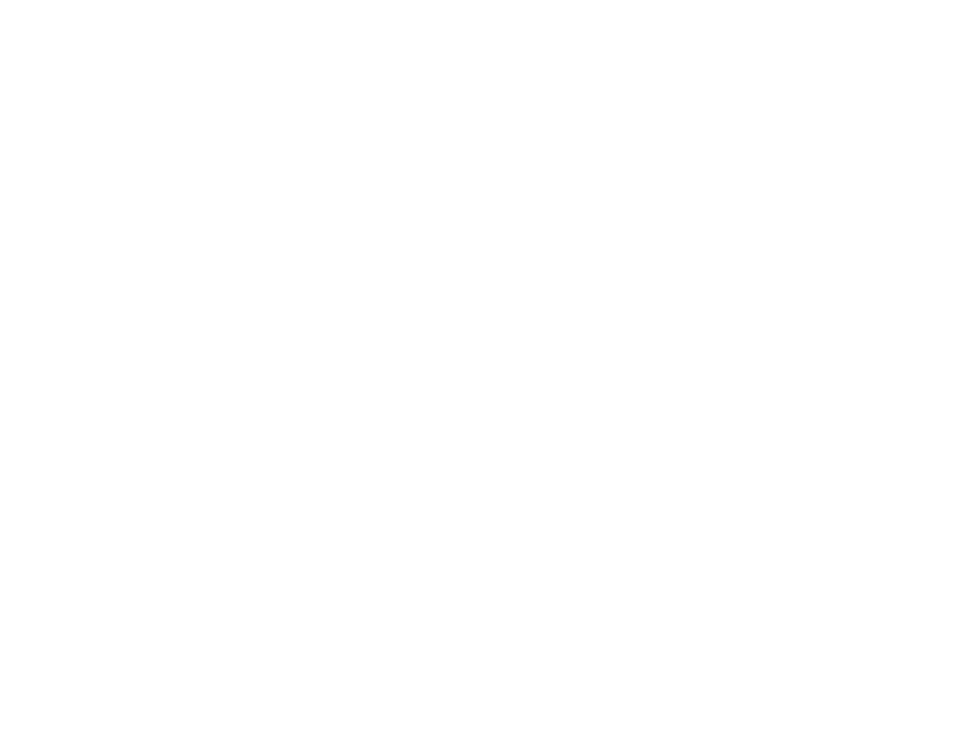
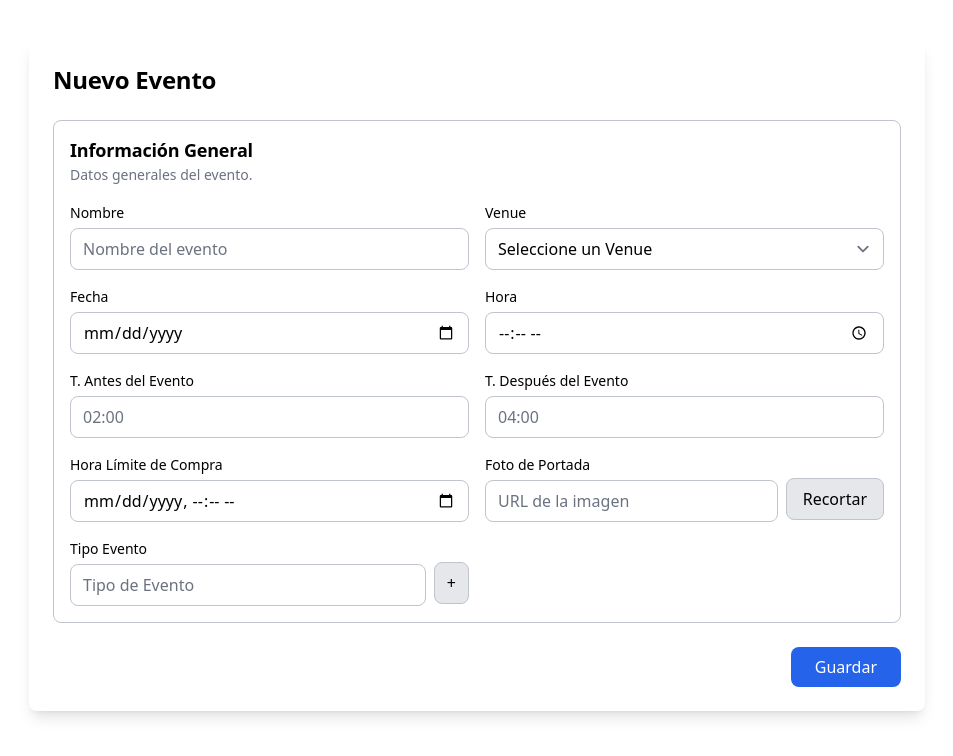
Before and after one commit to seekerparkingdev/backoffice-frontend, a React (Vite) app: page /eventos/new in a window 1280 px wide. Before the commit this address had no page. Shown: the top 756 px of the page, without its empty margins (163-1116 px from the left). Built offline with nearby package versions, Linux system fonts and the light colour scheme.

Commit message:
Listar eventos

```diff
--- a/src/App.jsx
+++ b/src/App.jsx
@@ -6,6 +6,8 @@
 import Eventos from "./views/eventos/Eventos";
 import {ViewVenues} from "./views/venues/ViewVenues";
 import {ViewVenueCrud} from "./views/venues/ViewVenueCrud";
+import {ViewEventosNew} from "./views/eventos/ViewEventosNew";
+
 
 function App() {
   return (
@@ -13,6 +15,7 @@
       <Route path="/venues" element={<ViewVenues />} />
       <Route path="/venues/:id/:view?" element={<ViewVenueCrud />} />
       <Route path="/eventos" element={<Eventos />} />
+      <Route path="/eventos/new" element={< ViewEventosNew/>} />
     </Routes>
   );
 }
--- /dev/null
+++ b/src/components/eventos/EventoNewForm.jsx
@@ -0,0 +1,149 @@
+const EventoNewForm = () => {
+  return (
+    <div className="max-w-4xl mx-auto mt-10 p-6   rounded-lg shadow-lg">
+      <h1 className="text-2xl font-bold mb-6">Nuevo Evento</h1>
+
+      <div className="border border-gray-300 rounded-lg p-4">
+        <h2 className="text-lg font-semibold">Información General</h2>
+        <p className="text-sm text-gray-500 mb-4">
+          Datos generales del evento.
+        </p>
+
+        <form className="grid grid-cols-1 md:grid-cols-2 gap-4">
+
+          <div className="flex flex-col">
+            <label htmlFor="nombre" className="text-sm font-medium">
+              Nombre
+            </label>
+            <input
+              type="text"
+              id="nombre"
+              className="mt-1 px-3 py-2 border border-gray-300 rounded-lg focus:outline-none focus:ring-2 focus:ring-blue-600"
+              placeholder="Nombre del evento"
+            />
+          </div>
+
+
+          <div className="flex flex-col">
+            <label htmlFor="venue" className="text-sm font-medium">
+              Venue
+            </label>
+            <select
+              id="venue"
+              className="mt-1 px-3 py-2 border border-gray-300 rounded-lg focus:outline-none focus:ring-2 focus:ring-blue-600"
+            >
+              <option value="">Seleccione un Venue</option>
+              <option value="1">Venue 1</option>
+              <option value="2">Venue 2</option>
+            </select>
+          </div>
+
+
+          <div className="flex flex-col">
+            <label htmlFor="fecha" className="text-sm font-medium">
+              Fecha
+            </label>
+            <input
+              type="date"
+              id="fecha"
+              className="mt-1 px-3 py-2 border border-gray-300 rounded-lg focus:outline-none focus:ring-2 focus:ring-blue-600"
+            />
+          </div>
+
+          <div className="flex flex-col">
+            <label htmlFor="hora" className="text-sm font-medium">
+              Hora
+            </label>
+            <input
+              type="time"
+              id="hora"
+              className="mt-1 px-3 py-2 border border-gray-300 rounded-lg focus:outline-none focus:ring-2 focus:ring-blue-600"
+            />
+          </div>
+
+
+          <div className="flex flex-col">
+            <label htmlFor="tiempoAntes" className="text-sm font-medium">
+              T. Antes del Evento
+            </label>
+            <input
+              type="text"
+              id="tiempoAntes"
+              placeholder="02:00"
+              className="mt-1 px-3 py-2 border border-gray-300 rounded-lg focus:outline-none focus:ring-2 focus:ring-blue-600"
+            />
+          </div>
+
+
+          <div className="flex flex-col">
+            <label htmlFor="tiempoDespues" className="text-sm font-medium">
+              T. Después del Evento
+            </label>
+            <input
+              type="text"
+              id="tiempoDespues"
+              placeholder="04:00"
+              className="mt-1 px-3 py-2 border border-gray-300 rounded-lg focus:outline-none focus:ring-2 focus:ring-blue-600"
+            />
+          </div>
+
+
+          <div className="flex flex-col">
+            <label htmlFor="horaLimite" className="text-sm font-medium">
+              Hora Límite de Compra
+            </label>
+            <input
+              type="datetime-local"
+              id="horaLimite"
+              className="mt-1 px-3 py-2 border border-gray-300 rounded-lg focus:outline-none focus:ring-2 focus:ring-blue-600"
+            />
+          </div>
+
+
+          <div className="flex flex-col">
+            <label htmlFor="fotoPortada" className="text-sm font-medium">
+              Foto de Portada
+            </label>
+            <div className="flex items-center gap-2">
+              <input
+                type="text"
+                id="fotoPortada"
+                className="mt-1 flex-1 px-3 py-2 border border-gray-300 rounded-lg focus:outline-none focus:ring-2 focus:ring-blue-600"
+                placeholder="URL de la imagen"
+              />
+              <button className="px-4 py-2 bg-gray-200 border border-gray-300 rounded-lg hover:bg-gray-300">
+                Recortar
+              </button>
+            </div>
+          </div>
+
+          <div className="flex flex-col">
+            <label htmlFor="tipoEvento" className="text-sm font-medium">
+              Tipo Evento
+            </label>
+            <div className="flex items-center gap-2">
+              <input
+                type="text"
+                id="tipoEvento"
+                className="mt-1 flex-1 px-3 py-2 border border-gray-300 rounded-lg focus:outline-none focus:ring-2 focus:ring-blue-600"
+                placeholder="Tipo de Evento"
+              />
+              <button className="px-3 py-2 bg-gray-200 border border-gray-300 rounded-lg hover:bg-gray-300">
+                +
+              </button>
+            </div>
+          </div>
+        </form>
+      </div>
+
+      {/* Botón Guardar */}
+      <div className="flex justify-end mt-6">
+        <button className="px-6 py-2 bg-blue-600 text-white rounded-lg hover:bg-blue-700">
+          Guardar
+        </button>
+      </div>
+    </div>
+  );
+};
+
+export { EventoNewForm };
--- a/src/components/eventos/grilla/ConfigColumns.jsx
+++ b/src/components/eventos/grilla/ConfigColumns.jsx
@@ -1,4 +1,9 @@
- const ConfigColumns = [
+import { MdEmail } from "react-icons/md";
+import { TiDelete } from "react-icons/ti";
+import { AiOutlineCheck } from "react-icons/ai";
+import { RiSurveyLine } from "react-icons/ri";
+
+const ConfigColumns = [
   {
     name: "Resumen",
     selector: (row) => row.resumen,
@@ -21,8 +26,42 @@
   },
   {
     name: "Acciones",
-    cell: () => <button>Editar</button>,
+    cell: (row) => (
+      <div className="flex items-center gap-2">
+        {/* Botón Email */}
+        <button
+          onClick={() => console.log("Enviar email a:", row)}
+          className="text-blue-500 hover:text-blue-700"
+        >
+          <MdEmail size={20} />
+        </button>
+
+        {/* Botón Tilde */}
+        <button
+          onClick={() => console.log("Marcar como completado:", row)}
+          className="text-green-500 hover:text-green-700"
+        >
+          <AiOutlineCheck size={20} />
+        </button>
+
+        {/* Botón Encuesta */}
+        <button
+          onClick={() => console.log("Abrir encuesta para:", row)}
+          className="text-yellow-500 hover:text-yellow-700"
+        >
+          <RiSurveyLine size={20} />
+        </button>
+
+        {/* Botón Eliminar */}
+        <button
+          onClick={() => console.log("Eliminar registro:", row)}
+          className="text-red-500 hover:text-red-700"
+        >
+          <TiDelete size={20} />
+        </button>
+      </div>
+    ),
   },
 ];
 
-export  {ConfigColumns}
+export { ConfigColumns };
--- a/src/components/eventos/grilla/EventoGrilla.jsx
+++ b/src/components/eventos/grilla/EventoGrilla.jsx
@@ -2,6 +2,7 @@
 import { ConfigColumns } from "./ConfigColumns";
 import DataTable from "react-data-table-component";
 import EventosFiltroForm from "./EventosFiltroForm";
+import { NavLink } from "react-router-dom";
 import { Titulo } from "../../Titulo";
 
 const data = [
@@ -46,9 +47,13 @@
 const EventoGrilla = () => (
   <div className="flex justify-center bg-gray-100">
     <div className="p-6 min-h-screen w-full max-w-7xl">
-      {/* Título de la sección alineado a la izquierda */}
-      <div className="mb-6">
-        <Titulo titulo={"Eventos"} />
+      <div className="flex items-center justify-between mb-5">
+        <Titulo titulo={"Eventos"} className="text-xl font-bold" />
+        <NavLink to="/eventos/new">
+          <button className="px-4 py-2 bg-blue-600 text-white rounded-lg hover:bg-blue-700">
+            Nuevo
+          </button>
+        </NavLink>
       </div>
 
       <div className="w-full bg-white shadow-md p-4">
--- a/src/components/eventos/grilla/EventosFiltroForm.jsx
+++ b/src/components/eventos/grilla/EventosFiltroForm.jsx
@@ -36,7 +36,7 @@
           id="eventNombre"
           value={nombreEvento}
           onChange={(e) => setNombreEvento(e.target.value)}
-          className="mt-1 block w-48 rounded-md border-gray-300 shadow-sm focus:border-indigo-500 focus:ring-indigo-500 sm:text-sm"
+          className="mt-1 block w-48 rounded-md border-gray-300 shadow-sm focus:border-blue-500 focus:ring-blue-500 sm:text-sm"
         />
       </div>
 
@@ -53,7 +53,7 @@
           id="fechaDesde"
           value={fechaDesde}
           onChange={(e) => setFechaDesde(e.target.value)}
-          className="mt-1 block w-48 rounded-md border-gray-300 shadow-sm focus:border-indigo-500 focus:ring-indigo-500 sm:text-sm"
+          className="mt-1 block w-48 rounded-md border-gray-300 shadow-sm focus:border-blue-500 focus:ring-blue-500 sm:text-sm"
         />
       </div>
 
@@ -70,7 +70,7 @@
           id="fechaHasta"
           value={fechaHasta}
           onChange={(e) => setFechaHasta(e.target.value)}
-          className="mt-1 block w-48 rounded-md border-gray-300 shadow-sm focus:border-indigo-500 focus:ring-indigo-500 sm:text-sm"
+          className="mt-1 block w-48 rounded-md border-gray-300 shadow-sm focus:border-blue-500 focus:ring-blue-500 sm:text-sm"
         />
       </div>
 
@@ -86,7 +86,7 @@
           id="venue"
           value={venue}
           onChange={(e) => setVenue(e.target.value)}
-          className="mt-1 block w-48 rounded-md border-gray-300 shadow-sm focus:border-indigo-500 focus:ring-indigo-500 sm:text-sm"
+          className="mt-1 block w-48 rounded-md border-gray-300 shadow-sm focus:border-blue-500 focus:ring-blue-500 sm:text-sm"
         >
           <option value="">Seleccionar un venue</option>
           <option value="Venue A">Venue A</option>
@@ -99,7 +99,7 @@
       <div className="flex flex-col">
         <button
           onClick={handleFiltrar}
-          className="mt-6 px-4 py-2 bg-indigo-600 text-white rounded-md hover:bg-indigo-700 focus:ring-2 focus:ring-indigo-500 focus:ring-offset-2"
+          className="mt-6 px-4 py-2 bg-blue-600 text-white rounded-md hover:bg-blue-700 focus:ring-2 focus:ring-blue-500 focus:ring-offset-2"
         >
           Filtrar
         </button>
--- /dev/null
+++ b/src/page/eventos/EventosNewPage.jsx
@@ -0,0 +1,11 @@
+import { EventoNewForm } from "../../components/eventos/EventoNewForm"
+
+const EventosNewPage = () => {
+    return (
+        <div>
+            <EventoNewForm/>
+        </div>
+    )
+}
+
+export { EventosNewPage }
--- /dev/null
+++ b/src/views/eventos/ViewEventosNew.jsx
@@ -0,0 +1,11 @@
+import { EventosNewPage } from "../../page/eventos/EventosNewPage"
+
+const ViewEventosNew = () => {
+    return (
+        <div>
+                <EventosNewPage/>
+        </div>
+    )
+}
+
+export   {ViewEventosNew}
```
